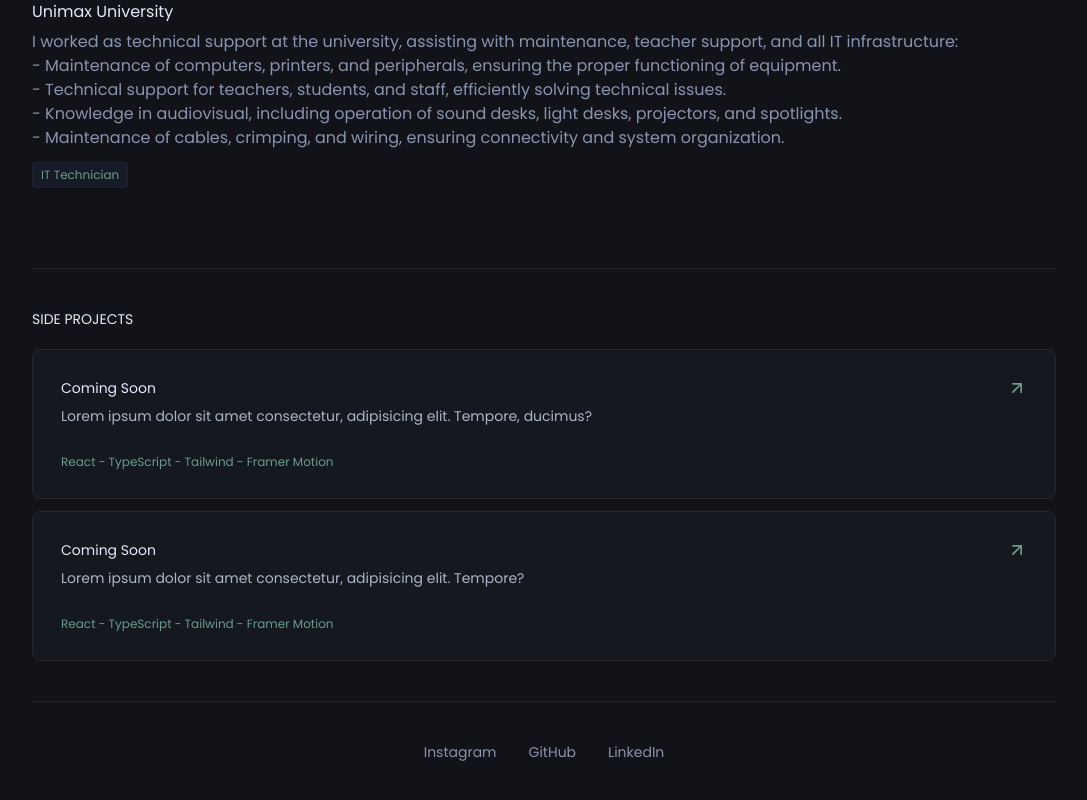
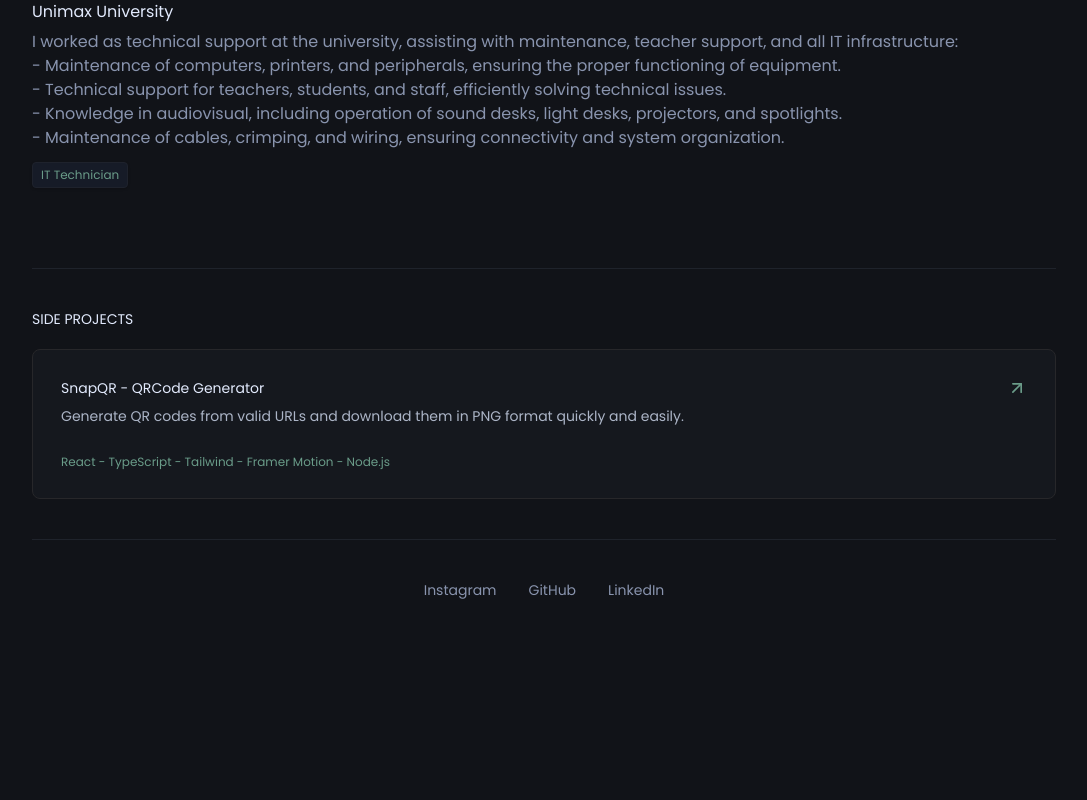
Before and after one commit to jonasmfernandes/ojonasmonteiro, a React (Vite) app: page / in a window 1280 px wide. Shown: the part 1470-2270 px from the top of the page, without its empty margins (96-1183 px from the left). After the commit the page ends 2114 px from the top, so only its background shows below. Built offline with nearby package versions, Linux system fonts and the light colour scheme.

Commit message:
feat: added motion in header and added a snapqr project to project cards

```diff
--- a/src/components/Header.tsx
+++ b/src/components/Header.tsx
@@ -1,13 +1,23 @@
 import Logo from "../assets/pfp.png";
 import { Languages } from "lucide-react";
 import { useLanguage } from "./LanguageContext";
-
+import { motion } from "framer-motion";
 const Header = () => {
 
   const {toggleLanguage, texts} = useLanguage()
   return (
     <>
-      <header className="flex items-center space-x-3 mb-10 w-full">
+      <motion.header
+      initial={{ opacity: 0, y: 45 }}
+      whileInView={{ opacity: 1, y: 0 }}
+      viewport={{ once: true }}
+      transition={{
+        type: "spring",
+        duration: 0.6,
+        bounce: 0.6,
+        delay: 0.3,
+      }}
+      className="flex items-center space-x-3 mb-10 w-full">
         <img
           className="rounded-full w-[70px] h-[70px]"
           src={Logo}
@@ -23,7 +33,7 @@ const Header = () => {
         className="ml-auto text-blue cursor-pointer hover:text-[#87bca8]">
           <Languages />
         </button>
-      </header>
+      </motion.header>
     </>
   );
 };
--- a/src/components/ProjectCard.tsx
+++ b/src/components/ProjectCard.tsx
@@ -6,7 +6,10 @@ const ProjectCard = () => {
     <>
       <article className="flex flex-col gap-3">
         {texts.PROJECTS.map((project) => (
-          <div
+
+          <a
+            href={`https://snapqr-wheat.vercel.app`}
+            target="_blank"
             key={project.id}
             className="flex flex-col gap-2 p-7 bg-[#15181E] rounded-lg border border-zinc-800 hover:bg-[#1f242c] duration-150 cursor-pointer"
           >
@@ -20,7 +23,7 @@ const ProjectCard = () => {
               {project.description}
             </p>
             <p className="text-blue text-xs mt-5">{project.stacks}</p>
-          </div>
+          </a>
         ))}
       </article>
     </>
--- a/src/constants/index.tsx
+++ b/src/constants/index.tsx
@@ -206,17 +206,10 @@ export const EXPERIENCE_PT = [
 export const PROJECTS = [
   {
     id: 1,
-    name: "Coming Soon",
+    name: "SnapQR - QRCode Generator",
     description:
-      "Lorem ipsum dolor sit amet consectetur, adipisicing elit. Tempore, ducimus?",
-    stacks: "React - TypeScript - Tailwind - Framer Motion",
-  },
-  {
-    id: 2,
-    name: "Coming Soon",
-    description:
-      "Lorem ipsum dolor sit amet consectetur, adipisicing elit. Tempore?",
-    stacks: "React - TypeScript - Tailwind - Framer Motion",
+      "Generate QR codes from valid URLs and download them in PNG format quickly and easily.",
+    stacks: "React - TypeScript - Tailwind - Framer Motion - Node.js",
   },
 ];
 
@@ -225,14 +218,7 @@ export const PROJECTS_PT = [
     id: 1,
     name: "Em breve",
     description:
-      "Lorem ipsum dolor sit amet consectetur, adipisicing elit. Tempore, ducimus?",
-    stacks: "React - TypeScript - Tailwind - Framer Motion",
-  },
-  {
-    id: 2,
-    name: "Em breve",
-    description:
-      "Lorem ipsum dolor sit amet consectetur, adipisicing elit. Tempore?",
+      "Gere QR Codes a partir de URLs válidas e baixe em formato PNG de forma rápida e simples.",
     stacks: "React - TypeScript - Tailwind - Framer Motion",
   },
 ];
```
